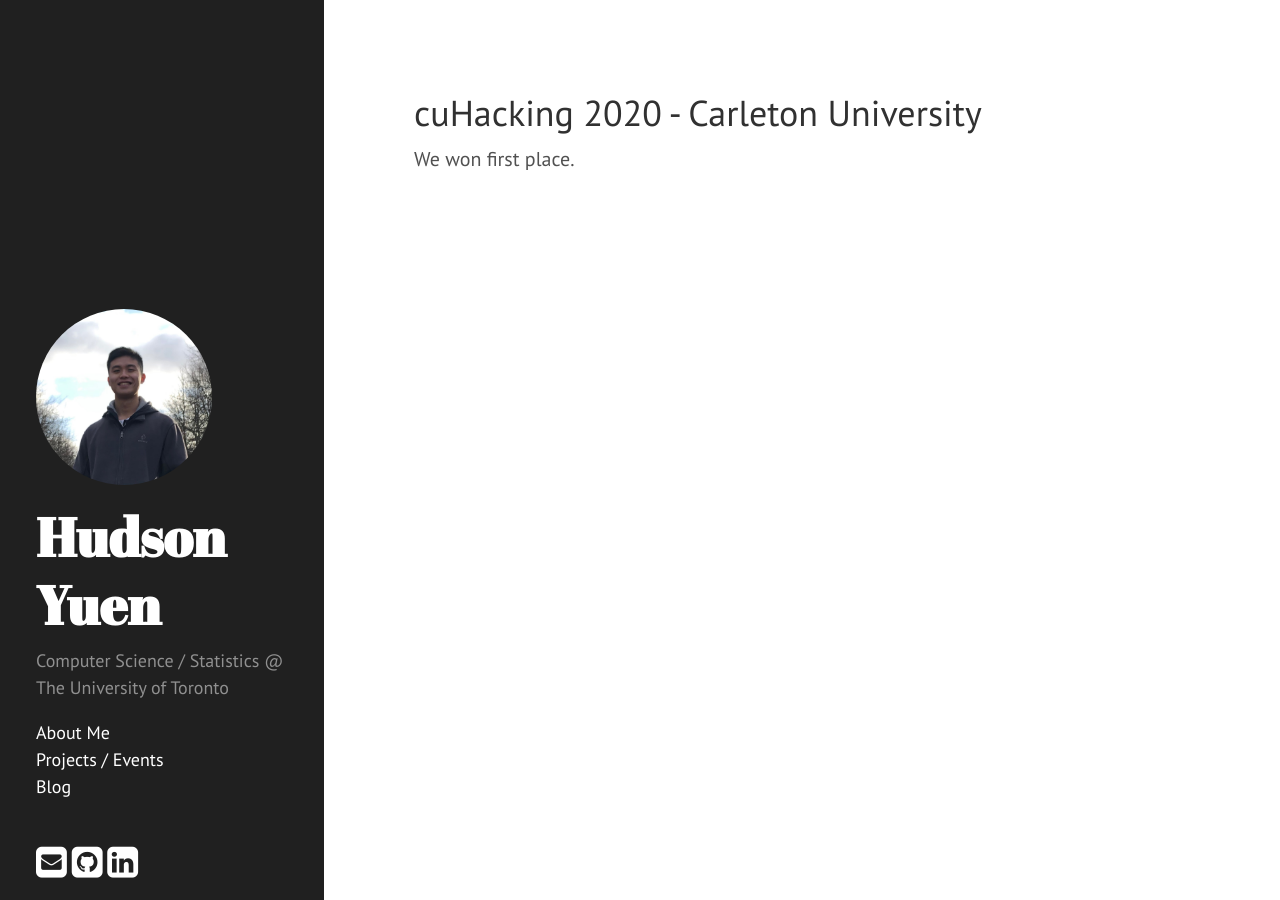
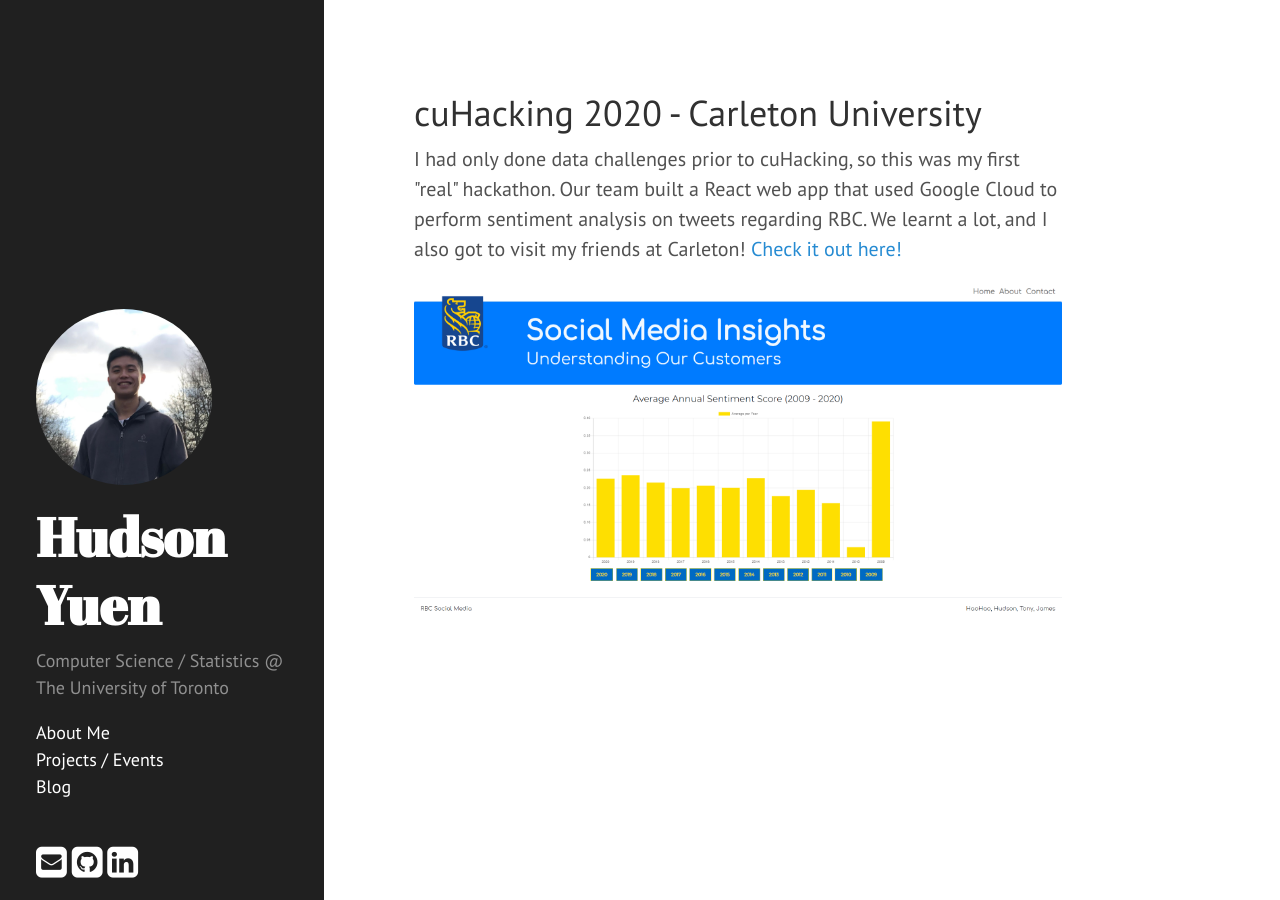
Before and after one commit to hudyu17/personal_hyde, a Jekyll site: the page built from projects/cuhacking.md, in a window 1280 px wide. Built offline with Jekyll 4.4.1, drawn with Linux system fonts in a browser that asks for light colours; nearby versions of some CDN libraries.

Commit message:
cuhacking

```diff
--- a/projects/cuhacking.md
+++ b/projects/cuhacking.md
@@ -7,5 +7,11 @@
 </h1>
 
 <p>
- We won first place.
+ I had only done data challenges prior to cuHacking, so this was my first "real" hackathon. Our team built a React web app that used Google Cloud to perform sentiment analysis on tweets regarding RBC. We learnt a lot, and I also got to visit my friends at Carleton!
+
+ <a href="http://rbcsentiment.herokuapp.com/">Check it out here!</a>
 </p>
+
+<a href="http://rbcsentiment.herokuapp.com/">
+    <img src="{{ site.baseurl }}assets/cuHacking/homepage.PNG">
+</a>
```
Also changed, not shown: projects.md (+1 -1 lines), assets/cuHacking/homepage.PNG (added), 2 other files.
